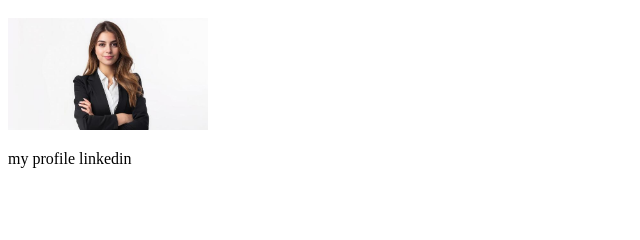
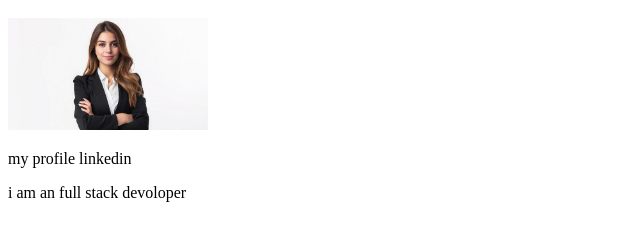
Before and after one commit to induja-26/first_project, a plain HTML site: page index.html in a window 1280 px wide. Shown: the part 120-360 px from the top of the page, without its empty margins (0-640 px from the left). Drawn offline with Linux system fonts and the light colour scheme.

Commit message:
added paragraph

```diff
--- a/index.html
+++ b/index.html
@@ -10,6 +10,6 @@
     <h1>demo</h1>
     <img width="200"src="profile.jpg" alt="">
     <p>my profile linkedin</p>
-
+    <p>i am an full stack devoloper</p>
 </body>
 </html>
```
